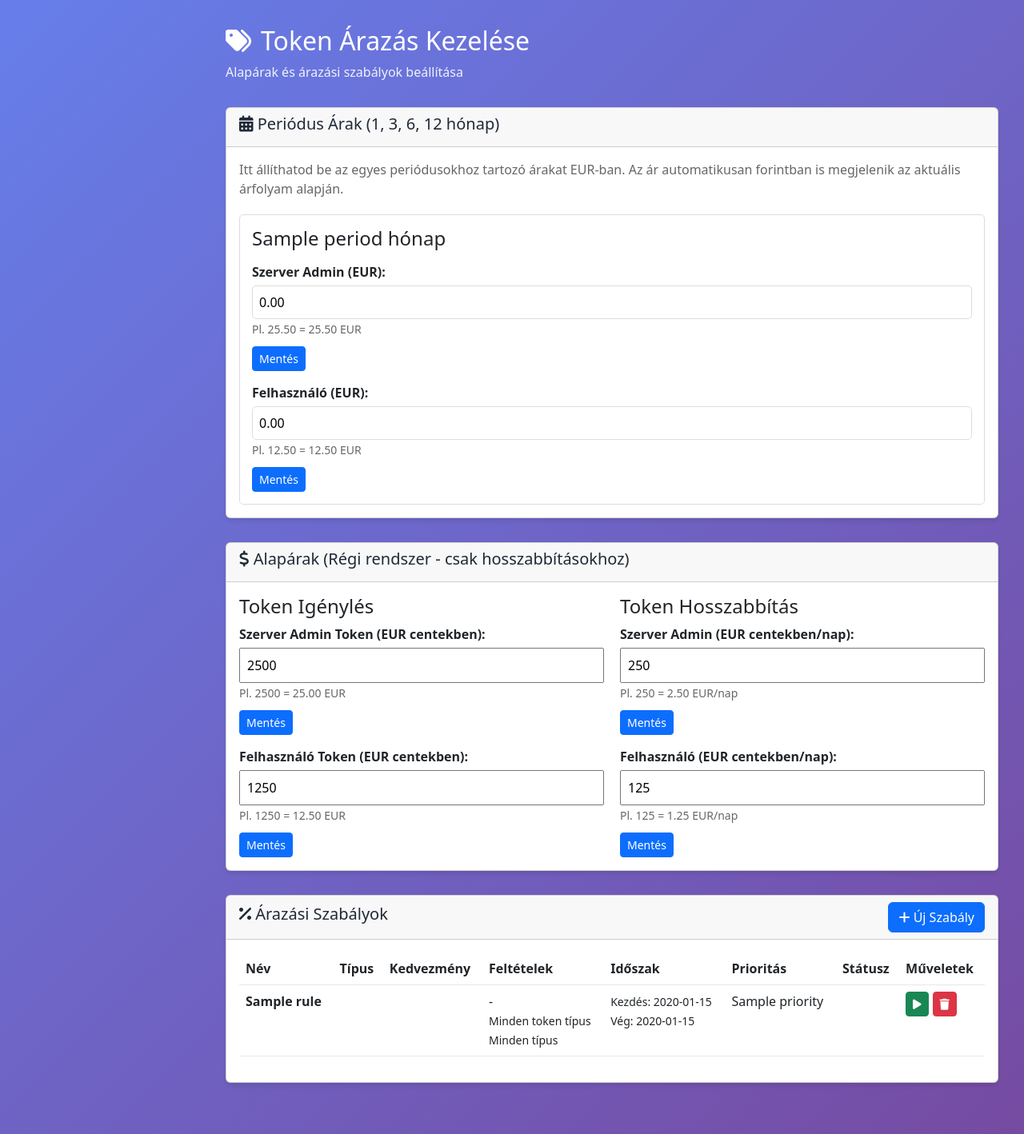
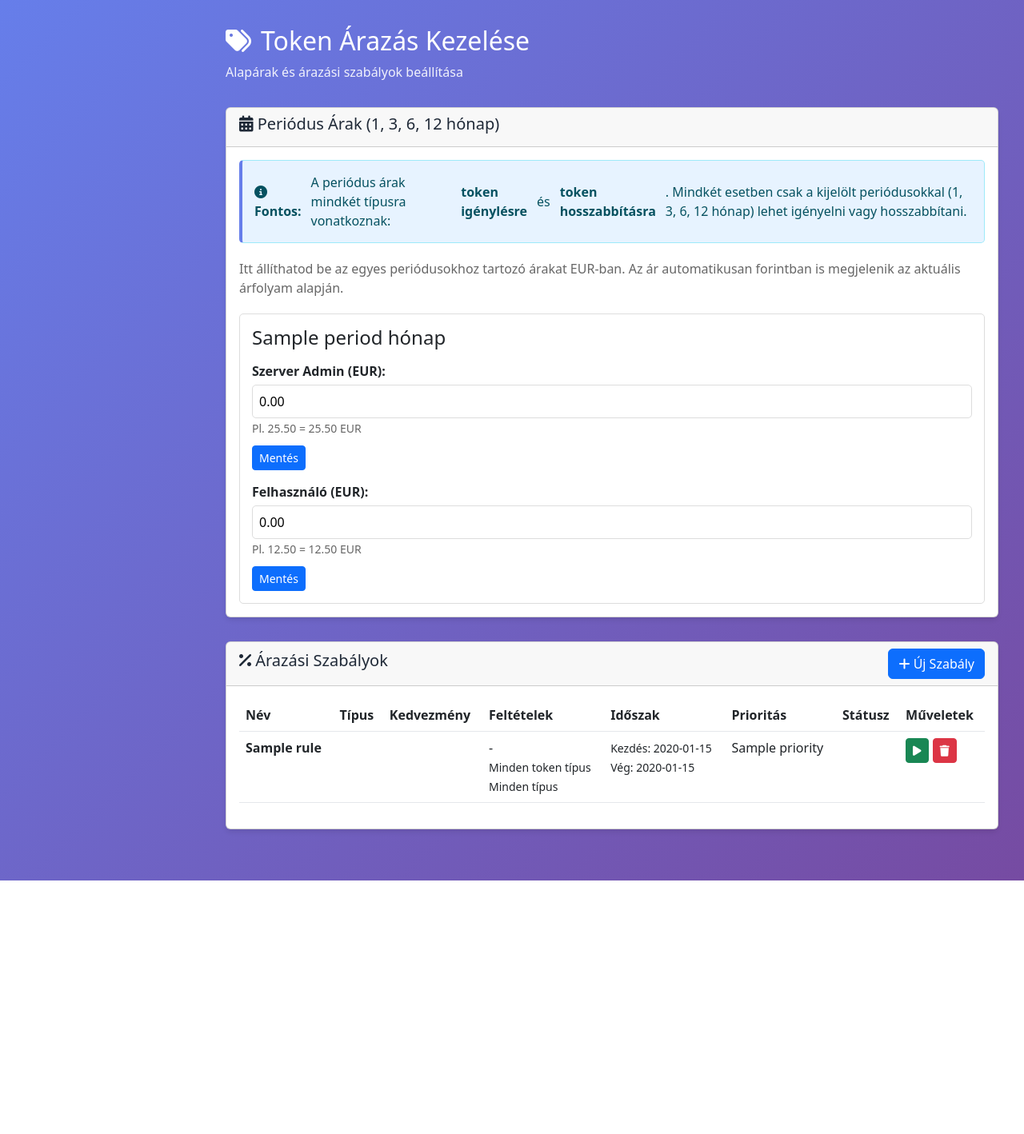
Before and after one commit to zedinke/ZedinSteamManager, a FastAPI app: template templates/admin/pricing/index.html in a window 1280 px wide. Shown: the whole page at 80% size. After the commit the page ends 1101 px from the top, so only its background shows below. Run offline with FastAPI, Linux system fonts and the light colour scheme; the template is opened without the code that fills it: most values are stand-ins (such as "Sample title", 1, 10 or a date in 2020).

Commit message:
RĂ©gi Token HosszabbĂ­tĂˇs szekciĂł eltĂˇvolĂ­tĂˇsa - periĂłdus Ăˇrak mindkĂ©t tĂ­pusra vonatkoznak

```diff
--- a/templates/admin/pricing/index.html
+++ b/templates/admin/pricing/index.html
@@ -27,6 +27,9 @@
             <h3><i class="fas fa-calendar-alt"></i> Periódus Árak (1, 3, 6, 12 hónap)</h3>
         </div>
         <div class="card-body">
+            <div class="alert alert-info" style="background: #e7f3ff; padding: 15px; border-radius: 5px; margin-bottom: 20px; border-left: 4px solid #667eea;">
+                <strong><i class="fas fa-info-circle"></i> Fontos:</strong> A periódus árak mindkét típusra vonatkoznak: <strong>token igénylésre</strong> és <strong>token hosszabbításra</strong>. Mindkét esetben csak a kijelölt periódusokkal (1, 3, 6, 12 hónap) lehet igényelni vagy hosszabbítani.
+            </div>
             <p style="margin-bottom: 20px; color: #666;">Itt állíthatod be az egyes periódusokhoz tartozó árakat EUR-ban. Az ár automatikusan forintban is megjelenik az aktuális árfolyam alapján.</p>
 
             <div style="display: grid; grid-template-columns: repeat(auto-fit, minmax(300px, 1fr)); gap: 20px;">
@@ -83,77 +86,7 @@
         </div>
     </div>
 
-    <!-- Alapárak (deprecated, csak backward compatibility) -->
-    <div class="card" style="margin-bottom: 30px;">
-        <div class="card-header">
-            <h3><i class="fas fa-dollar-sign"></i> Alapárak (Régi rendszer - csak hosszabbításokhoz)</h3>
-        </div>
-        <div class="card-body">
-            <div style="display: grid; grid-template-columns: repeat(auto-fit, minmax(300px, 1fr)); gap: 20px;">
-                <!-- Token igénylés árak -->
-                <div>
-                    <h4>Token Igénylés</h4>
-                    <form method="POST" action="/admin/pricing/base-price" style="margin-bottom: 15px;">
-                        <input type="hidden" name="item_type" value="token_request">
-                        <div style="margin-bottom: 10px;">
-                            <label style="display: block; margin-bottom: 5px; font-weight: bold;">Szerver Admin Token (EUR centekben):</label>
-                            <input type="number" name="base_price"
-                                   value="{{ base_prices|selectattr('token_type.value', 'equalto', 'server_admin')|selectattr('item_type', 'equalto', 'token_request')|map(attribute='base_price')|first or 2500 }}"
-                                   min="0" required style="width: 100%; padding: 8px;">
-                            <small style="color: #666;">Pl. 2500 = 25.00 EUR</small>
-                            <input type="hidden" name="token_type" value="server_admin">
-                        </div>
-                        <button type="submit" class="btn btn-primary btn-sm">Mentés</button>
-                    </form>
-
-                    <form method="POST" action="/admin/pricing/base-price">
-                        <input type="hidden" name="item_type" value="token_request">
-                        <div style="margin-bottom: 10px;">
-                            <label style="display: block; margin-bottom: 5px; font-weight: bold;">Felhasználó Token (EUR centekben):</label>
-                            <input type="number" name="base_price"
-                                   value="{{ base_prices|selectattr('token_type.value', 'equalto', 'user')|selectattr('item_type', 'equalto', 'token_request')|map(attribute='base_price')|first or 1250 }}"
-                                   min="0" required style="width: 100%; padding: 8px;">
-                            <small style="color: #666;">Pl. 1250 = 12.50 EUR</small>
-                            <input type="hidden" name="token_type" value="user">
-                        </div>
-                        <button type="submit" class="btn btn-primary btn-sm">Mentés</button>
-                    </form>
-                </div>
-
-                <!-- Token hosszabbítás árak -->
-                <div>
-                    <h4>Token Hosszabbítás</h4>
-                    <form method="POST" action="/admin/pricing/base-price" style="margin-bottom: 15px;">
-                        <input type="hidden" name="item_type" value="token_extension">
-                        <div style="margin-bottom: 10px;">
-                            <label style="display: block; margin-bottom: 5px; font-weight: bold;">Szerver Admin (EUR centekben/nap):</label>
-                            <input type="number" name="price_per_day"
-                                   value="{{ base_prices|selectattr('token_type.value', 'equalto', 'server_admin')|selectattr('item_type', 'equalto', 'token_extension')|map(attribute='price_per_day')|first or 250 }}"
-                                   min="0" required style="width: 100%; padding: 8px;">
-                            <small style="color: #666;">Pl. 250 = 2.50 EUR/nap</small>
-                            <input type="hidden" name="token_type" value="server_admin">
-                            <input type="hidden" name="base_price" value="0">
-                        </div>
-                        <button type="submit" class="btn btn-primary btn-sm">Mentés</button>
-                    </form>
-
-                    <form method="POST" action="/admin/pricing/base-price">
-                        <input type="hidden" name="item_type" value="token_extension">
-                        <div style="margin-bottom: 10px;">
-                            <label style="display: block; margin-bottom: 5px; font-weight: bold;">Felhasználó (EUR centekben/nap):</label>
-                            <input type="number" name="price_per_day"
-                                   value="{{ base_prices|selectattr('token_type.value', 'equalto', 'user')|selectattr('item_type', 'equalto', 'token_extension')|map(attribute='price_per_day')|first or 125 }}"
-                                   min="0" required style="width: 100%; padding: 8px;">
-                            <small style="color: #666;">Pl. 125 = 1.25 EUR/nap</small>
-                            <input type="hidden" name="token_type" value="user">
-                            <input type="hidden" name="base_price" value="0">
-                        </div>
-                        <button type="submit" class="btn btn-primary btn-sm">Mentés</button>
-                    </form>
-                </div>
-            </div>
-        </div>
-    </div>
+    <!-- Megjegyzés: A periódus árak mindkét típusra (token igénylés és hosszabbítás) vonatkoznak -->
 
     <!-- Árazási szabályok -->
     <div class="card">
```
